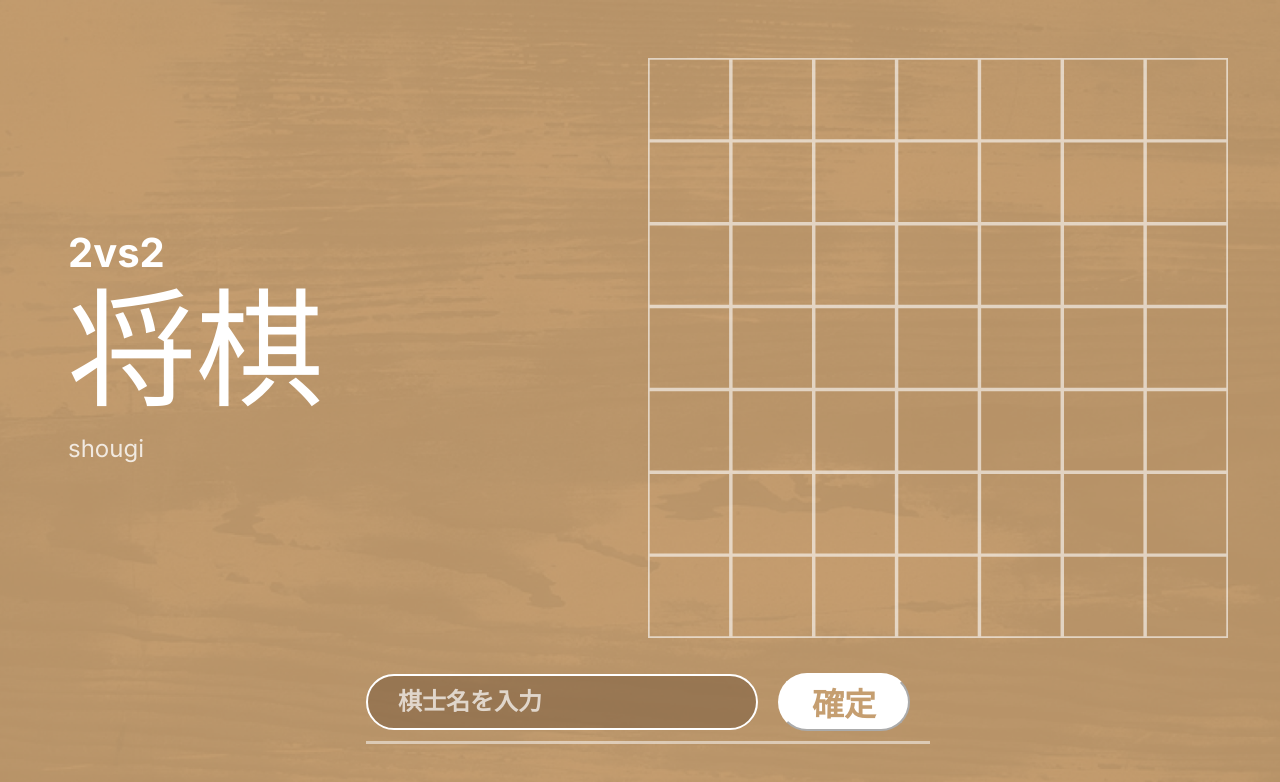
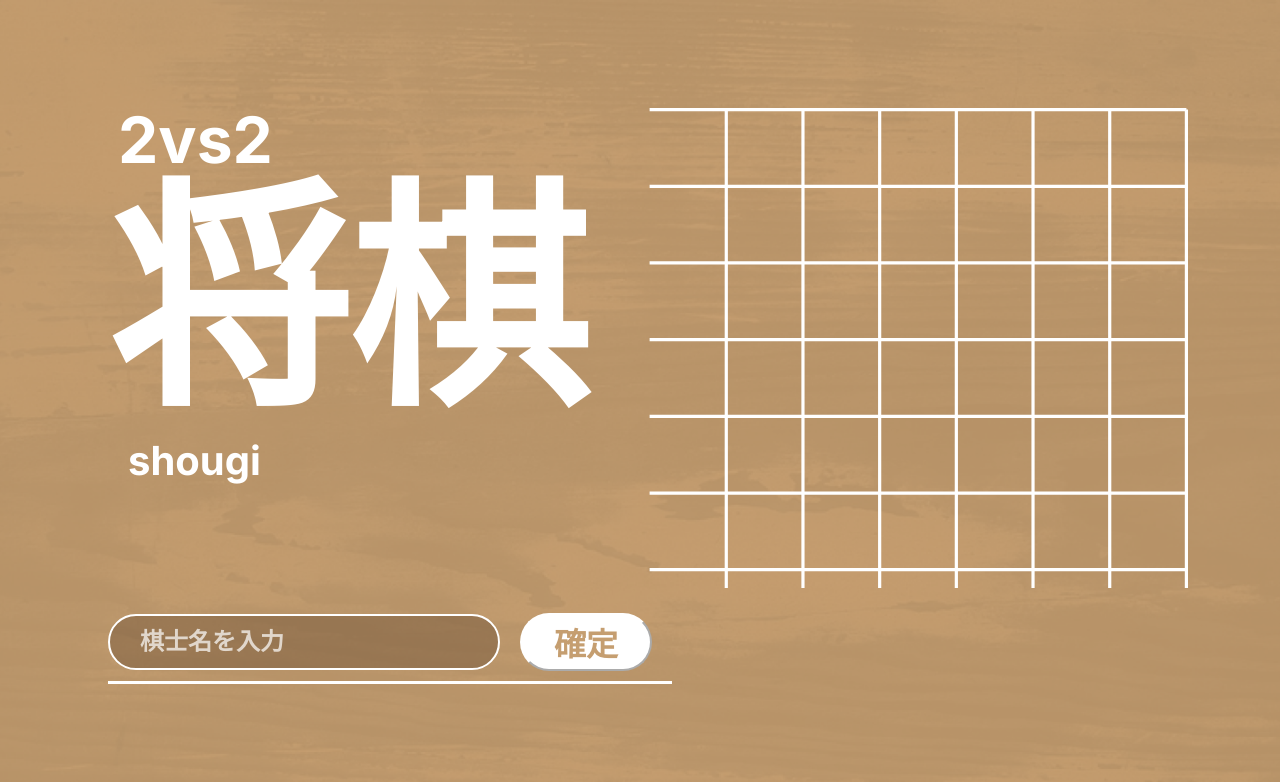
Before and after one commit to shii-park/2vs2shogi-frontend, a Next.js app: page / in a window 1280 px wide. Shown: the top 782 px of the page. Built offline with nearby package versions, Linux system fonts and the light colour scheme.

Commit message:
Fix: デザインを微調整しました

```diff
--- a/app/page.module.css
+++ b/app/page.module.css
@@ -3,7 +3,7 @@
     height: 100vh;
     /* 背景色(仮) */
     color: white;
-    padding: 40px 60px;
+    padding: 100px 100px;
     /* 全体の余白 */
     box-sizing: border-box;
 
@@ -34,28 +34,37 @@
     /* 上下中央揃えの設定 */
     display: flex;
     flex-direction: column;
-    justify-content: center;
-    /* 縦方向の中央 */
+    /* justify-content: center; */
+    /* 縦方向の中央揃えを解除し、パディング等で位置を調整できるように変更 */
+    justify-content: flex-start;
+
+    /* 位置微調整用のパディング (お好みの値に変更してください) */
+    padding-top: 0vh;
+    padding-left: 0;
+
     align-items: flex-start;
     /* 左寄せ */
 }
 
 .subTitle {
-    font-size: 2.5rem;
+    font-size: 4rem;
     font-weight: bold;
     line-height: 1;
+    padding-left: 10px;
 }
 
 .mainTitle {
-    font-size: 8rem;
-    font-family: "Hiragino Mincho ProN", "Yu Mincho", "MS PMincho", serif;
+    font-size: 15rem;
+    font-family: sans-serif; /* 将棋のフォントを棋士名入力欄と同じにする */
+    font-weight: bold; /* sans-serifを太字にする */
     line-height: 1.1;
-    margin: 10px 0;
 }
 
 .EnTitle {
-    font-size: 1.5rem;
-    opacity: 0.8;
+    font-size: 2.5rem;
+    font-weight: bold;
+    padding-left: 20px;
+
 }
 
 /* --- グリッド画像エリア (右側全体) --- */
@@ -63,24 +72,23 @@
     grid-area: gridArea;
 
     display: flex;
-    justify-content: center;
-    align-items: center;
-    /* 右エリア内で上下中央配置 */
+    justify-content: flex-end; /* 右寄せ */
+    align-items: flex-start;   /* 上寄せ */
+
     overflow: hidden;
     /* はみ出し防止 */
-    opacity: 0.6;
-    /* 背景っぽく薄くする場合 */
 }
 
 .gridSvg {
-    /* 最小幅を設定し、それ以上なら親に合わせて拡大
-     height: auto でアスペクト比を維持
-  */
-    width: 100%;
-    min-width: 420px;
-    height: auto;
-    max-height: 90vh;
-    /* 画面からはみ出しすぎないように制限 */
+    /* 固定サイズにして拡大縮小を防ぐ */
+    width: 800px;
+    height: 800px;
+
+    /* 縮小・変形の基準を右上に設定 */
+    transform-origin: right top;
+
+    /* 必要に応じてパディングやマージンで微調整 */
+    /* margin-top: -100px; などで画面外にはみ出させる演出も可能 */
 }
 
 
@@ -94,7 +102,7 @@
     display: flex;
     align-items: center;
     /* 垂直方向中央 */
-    justify-content: center;
+    justify-content: left;
     gap: 20px;
     /* 入力欄とボタンの間隔 */
 
@@ -109,7 +117,7 @@
   width: fit-content;
 
   /* 線と余白のデザイン */
-  border-bottom: 3px solid rgba(255, 255, 255, 0.5);
+  border-bottom: 3px solid rgba(255, 255, 255);
   padding-bottom: 10px; /* 線とボタンの間の隙間 */
   padding-right: 20px;  /* (お好みで) 線の右側を少し伸ばすなら追加 */
 }
@@ -124,7 +132,7 @@
             "titleArea"
             "gridArea"
             "inputArea";
-        padding: 20px;
+        /* padding: 20px;   */
     }
 
     .mainTitle {
--- a/app/page.tsx
+++ b/app/page.tsx
@@ -33,11 +33,17 @@ export default function Page() {
         {/* --- 右エリア: 格子グリッドデザイン --- */}
         <div className={style.gridArea}>
           {/* SVGに width:100% を効かせるため、width/height属性は削除しviewBoxのみにするか、CSSで上書きします */}
-          <svg viewBox="0 0 420 420" className={style.gridSvg}>
+          <svg
+            viewBox="-1.25 -1.25 422.5 422.5"
+            className={style.gridSvg}
+            preserveAspectRatio="xMaxYMin meet"
+          >
             {[...Array(8)].map((_, i) => (
               <g key={i}>
-                <line x1={i * 60} y1={0} x2={i * 60} y2={420} stroke="white" strokeWidth={2.5} />
-                <line x1={0} y1={i * 60} x2={420} y2={i * 60} stroke="white" strokeWidth={2.5} />
+                {/* 垂直線: x=0 の線は描画しない (各マスの右側の線として機能) */}
+                {i > 0 && <line x1={i * 60} y1={0} x2={i * 60} y2={420} stroke="white" strokeWidth={2.5} />}
+                {/* 水平線: y=420 の線は描画しない (各マスの上側の線として機能) */}
+                {i < 7 && <line x1={0} y1={i * 60} x2={420} y2={i * 60} stroke="white" strokeWidth={2.5} />}
               </g>
             ))}
           </svg>
```
